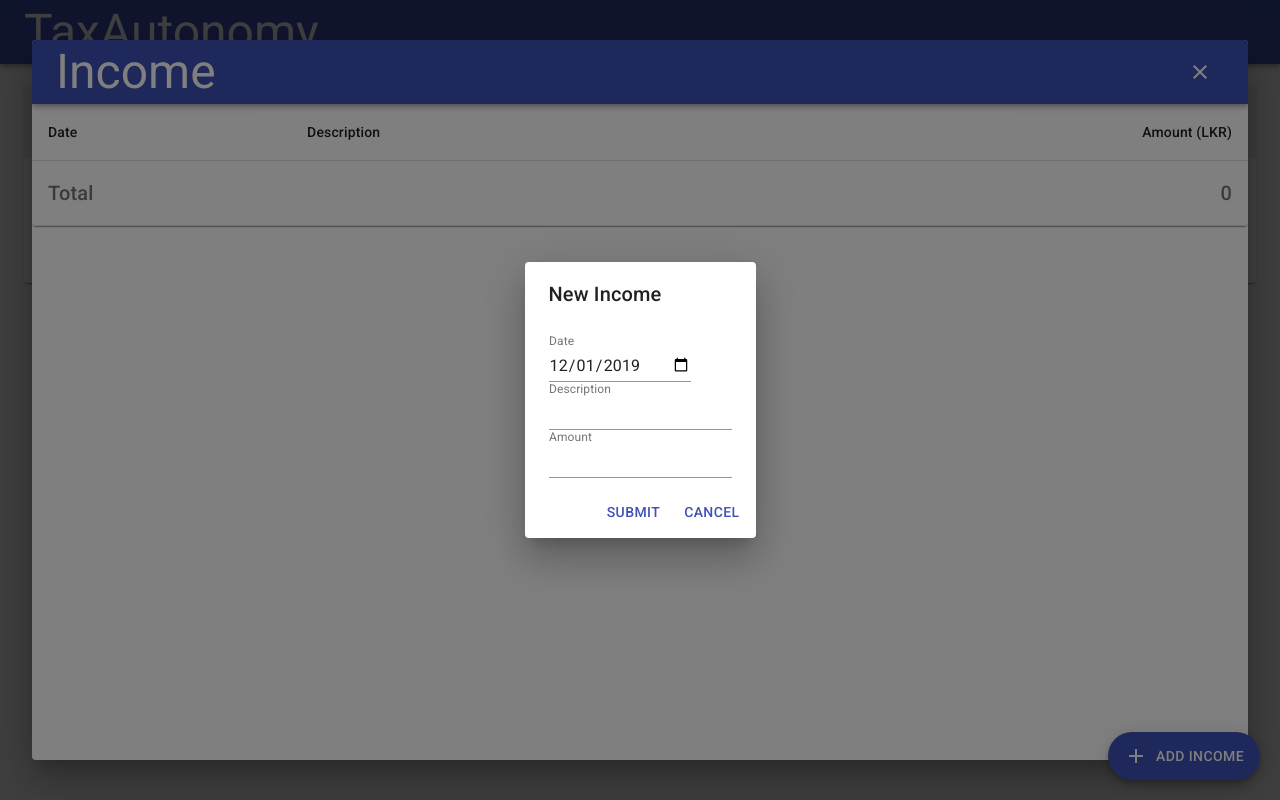
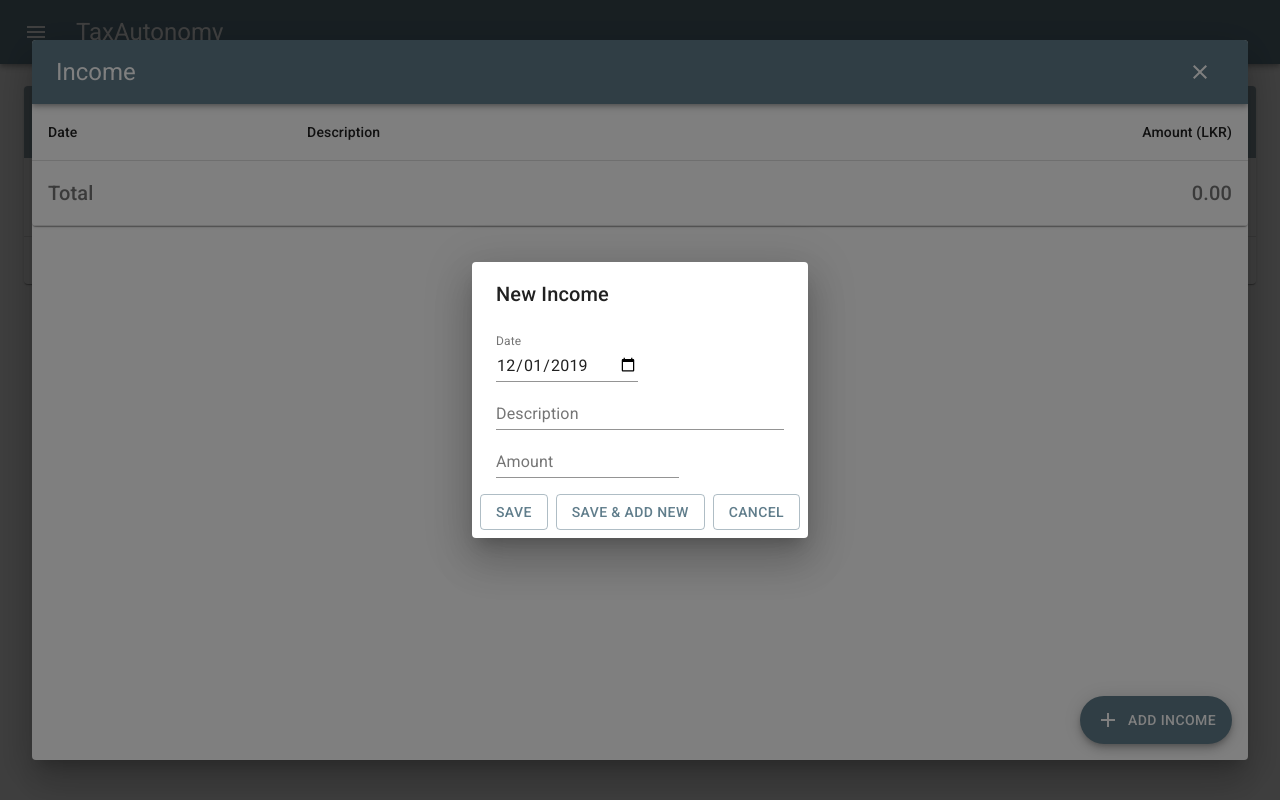
Before and after one commit to taxautonomy/web-ui, a React (Create React App) app: page / in a window 1280 px wide. Both pictures are taken after a click on the button "ADD INCOME". Built offline with nearby package versions, Linux system fonts and the light colour scheme.

Commit message:
ui changes

```diff
--- a/src/App.js
+++ b/src/App.js
@@ -1,32 +1,42 @@
-import React, { Component } from 'react';
+import React from 'react';
 import TaxDiff from './components/TaxDiff/Main'
 import TaxCal from './components/TaxCal/Main'
-import Home from './components/Home'
 import { BrowserRouter as Router, Route } from 'react-router-dom'
 import CssBaseline from '@material-ui/core/CssBaseline';
 import Container from '@material-ui/core/Container';
 import Config from './Config'
-import { AppBar, Typography, Toolbar } from '@material-ui/core';
+import { AppBar, Typography, Toolbar, IconButton } from '@material-ui/core';
 import Summary from './components/TaxCal/Summary';
+import MenuIcon from '@material-ui/icons/Menu'
+import { createMuiTheme, makeStyles, ThemeProvider } from '@material-ui/core/styles';
+import { blueGrey } from '@material-ui/core/colors'
+const useStyles = makeStyles((theme) => ({
+  menuButton: {
+    marginRight: theme.spacing(2),
+  },
+}));
 
-class App extends Component {
-  baseUrl = new Config().getApiHost();
-  state = {
-    schemes: {}
+const theme = createMuiTheme({
+  palette:{
+    primary:blueGrey
   }
+});
 
-  componentDidMount() {
-
-  }
+export default function App() {
+  const baseUrl = new Config().getApiHost();
+  const classes = useStyles();
 
 
-  render() {
   return (
     <React.Fragment>
       <CssBaseline />
+      <ThemeProvider theme={theme}>
       <AppBar position="static">
         <Toolbar>
-          <Typography variant="h3" >
+          <IconButton edge="start" className={classes.menuButton} color="inherit" aria-label="menu">
+            <MenuIcon />
+          </IconButton>
+          <Typography variant="h5" >
             TaxAutonomy
           </Typography>
         </Toolbar>
@@ -38,9 +48,7 @@ class App extends Component {
           <Route path="/cal" component={TaxCal} />
         </Router>
       </Container>
+      </ThemeProvider>
     </React.Fragment>
   );
 }
-}
-
-export default App;
--- a/src/components/TaxCal/EntityList.js
+++ b/src/components/TaxCal/EntityList.js
@@ -1,4 +1,4 @@
-import React, { Component, useState, useEffect } from 'react'
+import React, {useState, useEffect } from 'react'
 
 // Material UI
 import Table from '@material-ui/core/Table';
@@ -11,33 +11,43 @@ import Paper from '@material-ui/core/Paper';
 import { TableFooter } from '@material-ui/core';
 import AddIcon from '@material-ui/icons/Add';
 import { Typography, Fab } from '@material-ui/core';
+import { makeStyles, useTheme } from '@material-ui/core/styles';
 
 import NewEntityDialog from './NewEntityDialog'
+
+const useStyles = makeStyles((theme) => ({
+  root: {
+    backgroundColor: theme.palette.background.paper,
+    position: 'relative',
+  },
+  fab: {
+    position: 'absolute',
+    bottom: theme.spacing(2),
+    right: theme.spacing(2),
+  },
+}));
+
 export default function EntityList(props) {
-  const list = props.list;
-  let total = 0;
-  list.forEach(i => (total += i.amt));
-  const [showModal, setShowModal] = useState(props.showNewEntityDialog?props.showNewEntityDialog:false);
+
+  const classes = useStyles();
+  const theme = useTheme();
+
+  const {entityType} = props;
+
+  const [showModal, setShowModal] = useState(props.showNewEntityDialog ? props.showNewEntityDialog : false);
   const openAddIncomeModal = () => {
     setShowModal(true);
   }
 
-  const addEntity = (entity) => {
-    setShowModal(false);
-    props.onAdd(entity);
+  const addEntity = (entityTypeKey, entity, keepOpen) => {
+    setShowModal(keepOpen);
+    props.onAdd(entityTypeKey, entity);
 
   }
 
-  useEffect(() => {
-
-    console.log(`EntityList:showNewEntityDialog :${props.showNewEntityDialog}`)
-
-  }, [])
-
   return (
-    <div>
-      <div>
-        <TableContainer component={Paper}>
+    <React.Fragment>
+      <TableContainer className={classes.root} component={Paper}>
         <Table aria-label="simple table">
           <TableHead>
             <TableRow>
@@ -47,34 +57,32 @@ export default function EntityList(props) {
             </TableRow>
           </TableHead>
           <TableBody>
-              {list.map((row) => (
+            {entityType.list.map((row) => (
               <TableRow key={row.id}>
                 <TableCell component="th" scope="row">{row.date.toISOString().slice(0, 10)}</TableCell>
                 <TableCell >{row.desc}</TableCell>
-                  <TableCell align="right">{row.amt}</TableCell>
+                <TableCell align="right">{row.amt.toFixed(2)}</TableCell>
               </TableRow>
             ))}
           </TableBody>
           <TableFooter>
             <TableRow>
               <TableCell colSpan="2"><Typography variant="h6">Total</Typography></TableCell>
-                <TableCell align="right"><Typography variant="h6">{total}</Typography></TableCell>
+              <TableCell align="right"><Typography variant="h6">{entityType.total.toFixed(2)}</Typography></TableCell>
             </TableRow>
           </TableFooter>
         </Table>
       </TableContainer>
-      </div>
-      <div style={{ paddingTop: '10px' }}>
+
       <Fab variant="extended"
         color="primary"
         aria-label="add"
-          position="fixed"
-          style={{ margin: 0, top: 'auto', right: 20, bottom: 20, left: 'auto', position: 'fixed' }} onClick={openAddIncomeModal}
+        className={classes.fab}
+        onClick={()=> openAddIncomeModal()}
       >
-          <AddIcon />&nbsp;&nbsp;Add {props.entityName}
+        <AddIcon />&nbsp;&nbsp;Add {entityType.name}
       </Fab>
-      </div>
-      <NewEntityDialog open={showModal} onSubmit={addEntity} onCancel={()=>{setShowModal(false)}} entityName={props.entityName}/>
-    </div>
+      <NewEntityDialog open={showModal} onSubmit={addEntity} onCancel={() => { setShowModal(false) }} entityType={entityType} />
+    </React.Fragment>
   )
 }
--- a/src/components/TaxCal/Main.js
+++ b/src/components/TaxCal/Main.js
@@ -7,8 +7,7 @@ import Tab from '@material-ui/core/Tab';
 import Typography from '@material-ui/core/Typography';
 import Box from '@material-ui/core/Box';
 import EntityList from './EntityList';
-import AddIcon from '@material-ui/icons/Add'
-import { Container, Card, Grid, CardContent, Paper, CardActions, IconButton, Button } from '@material-ui/core';
+import { Card, Grid, CardContent, CardActions, Button } from '@material-ui/core';
 
 function TabPanel(props) {
   const { children, value, index, ...other } = props;
--- a/src/components/TaxCal/NewEntityDialog.js
+++ b/src/components/TaxCal/NewEntityDialog.js
@@ -1,4 +1,4 @@
-import React, {useState} from 'react'
+import React, { useState } from 'react'
 import Dialog from '@material-ui/core/Dialog';
 import DialogActions from '@material-ui/core/DialogActions';
 import DialogContent from '@material-ui/core/DialogContent';
@@ -6,23 +6,39 @@ import DialogContentText from '@material-ui/core/DialogContentText';
 import DialogTitle from '@material-ui/core/DialogTitle';
 import Button from '@material-ui/core/Button';
 import TextField from '@material-ui/core/TextField'
+import { useMediaQuery, AppBar, Typography, Toolbar } from '@material-ui/core'
+import { makeStyles, useTheme } from '@material-ui/core/styles';
+
+const useStyles = makeStyles((theme) => ({
+  entityListDialogPaper: {
+    minHeight: '90vh',
+    maxHeight: '90vh',
+  }
+}));
 
 export default function NewEntityDialog(props) {
-  const [newEntity, setNewEntity] = useState({
+
+  const emptyEntity = {
     date: new Date().toISOString().slice(0, 10),
     desc: '',
     amt: 0
-  });
+  };
 
-  const handleSubmit = () => {
+  const [newEntity, setNewEntity] = useState(emptyEntity);
+
+  const theme = useTheme();
+  const fullScreen = useMediaQuery(theme.breakpoints.down('xs'));
+
+  const handleSubmit = (keepOpen) => {
+
     var entity = {
       date: new Date(newEntity.date),
       desc: newEntity.desc,
       amt: parseInt(newEntity.amt)
     };
 
-    props.onSubmit(entity);
-
+    props.onSubmit(props.entityType.key, entity, keepOpen);
+    setNewEntity(emptyEntity);
   }
 
   const handleInputChange = (event) => {
@@ -37,14 +53,19 @@ export default function NewEntityDialog(props) {
     });
 
   }
+
+  const DialogTitleBar = () => (fullScreen ? (<AppBar position="static" >
+    <Toolbar>
+      <Typography variant="h5" style={{ flexGrow: 1 }}>
+        New {props.entityType.name} - TaxAutonomy
+    </Typography>
+    </Toolbar>
+  </AppBar>) : <DialogTitle id="form-dialog-title">New {props.entityType.name}</DialogTitle>);
+
   return (
-        <Dialog open={props.open} aria-labelledby="form-dialog-title">
-        <DialogTitle id="form-dialog-title">New {props.entityName}</DialogTitle>
+    <Dialog open={props.open} fullScreen={fullScreen} aria-labelledby="form-dialog-title">
+      <DialogTitleBar/>
       <DialogContent>
-          {/* <DialogContentText>
-            To subscribe to this website, please enter your email address here. We will send updates
-            occasionally.
-          </DialogContentText> */}
         <div className="modalInputRow">
           <TextField
             id="date"
@@ -53,23 +74,19 @@ export default function NewEntityDialog(props) {
             name="date"
             value={newEntity.date}
             onChange={handleInputChange}
-              InputLabelProps={{
-                shrink: true,
-              }}
           />
 
         </div>
         <div className="modalInputRow">
           <TextField
             id="desc"
+            fullWidth={true}
             label="Description"
             type="text"
             name="desc"
             value={newEntity.desc}
             onChange={handleInputChange}
-              InputLabelProps={{
-                shrink: true,
-              }}
+
           />
         </div>
         <div className="modalInputRow">
@@ -78,20 +95,14 @@ export default function NewEntityDialog(props) {
             label="Amount"
             type="text"
             name="amt"
-              value={newEntity.amt>0? newEntity.amt:''}
+            value={newEntity.amt > 0 ? newEntity.amt : ''}
             onChange={handleInputChange}
-              InputLabelProps={{
-                shrink: true,
-              }}
           />          </div>
       </DialogContent>
       <DialogActions>
-          <Button onClick={handleSubmit} color="primary">
-            Submit
-          </Button>
-          <Button onClick={() => props.onCancel()} color="primary">
-            Cancel
-          </Button>
+        <Button id="save" onClick={()=>handleSubmit(false)} variant="outlined" color="primary">Save</Button>
+        <Button onClick={()=>handleSubmit(true)} variant="outlined" color="primary">Save & Add New</Button>
+        <Button onClick={() => props.onCancel()} variant="outlined" color="primary">Cancel</Button>
       </DialogActions>
     </Dialog>
   )
--- a/src/components/TaxCal/Summary.js
+++ b/src/components/TaxCal/Summary.js
@@ -5,11 +5,9 @@ import MoreVertIcon from '@material-ui/icons/MoreVert'
 import CloseIcon from '@material-ui/icons/Close'
 import {
   Typography,
-  Container,
   Card,
   Grid,
   CardContent,
-  Paper,
   CardActions,
   IconButton,
   Button,
@@ -19,20 +17,11 @@ import {
   AppBar,
   Toolbar,
   Transition,
-  useMediaQuery
+  useMediaQuery,
+  TableCell, Table, TableRow, TableBody
 } from '@material-ui/core';
 
-import {
-  red
-} from '@material-ui/core/colors'
-import NewEntityDialog from './NewEntityDialog';
 
-function a11yProps(index) {
-  return {
-    id: `simple-tab-${index}`,
-    'aria-controls': `simple-tabpanel-${index}`,
-  };
-}
 
 const useStyles = makeStyles((theme) => ({
   root: {
@@ -40,7 +29,7 @@ const useStyles = makeStyles((theme) => ({
     backgroundColor: theme.palette.background.paper,
   },
   card: {
-    minWidth: 275,
+    minWidth: 265,
   },
   cardTitle: {
     fontSize: 14,
@@ -49,10 +38,11 @@ const useStyles = makeStyles((theme) => ({
     marginBottom: 12,
   },
   cardAvatar: {
-    backgroundColor: theme.palette.secondary.light
+    backgroundColor: theme.palette.secondary.dark
   },
   cardHeader: {
-    backgroundColor: theme.palette.type === 'light' ? theme.palette.grey[200] : theme.palette.grey[700],
+    backgroundColor: theme.palette.primary.light,
+    fontSize: '18px'
   },
   entityListDialogAppBar: {
     position: 'relative',
@@ -63,7 +53,11 @@ const useStyles = makeStyles((theme) => ({
   },
   entityListDialogPaper: {
     minHeight: '90vh',
-    maxHeight: '90vh',}
+    maxHeight: '90vh',
+  },
+  menuButton: {
+    marginRight: theme.spacing(2),
+  },
 }));
 
 function guid() {
@@ -74,14 +68,23 @@ function guid() {
 }
 
 function SummaryCard(props) {
+  const { entityType } = props;
   const classes = useStyles();
 
+  const getLatestRecord = list => {
+    if (list.length == 0)
+      return null
+    return list.reduce(function (a, b) { return a.date > b.date ? a : b; }, { date: new Date(0, 0, 0) });
+  }
+
+  const latestRecord = getLatestRecord(entityType.list);
+  const latestRecordString = latestRecord ? `${latestRecord.date.toDateString()} - ${latestRecord.desc} - ${latestRecord.amt.toFixed(2)}` : 'no records found';
   return (
     <Card className={classes.card} >
       <CardHeader className={classes.cardHeader}
         avatar={
           <Avatar aria-label="recipe" className={classes.cardAvatar}>
-            {props.title.substring(0, 2)}
+            {entityType.title.substring(0, 2)}
           </Avatar>
         }
         action={
@@ -89,19 +92,32 @@ function SummaryCard(props) {
             <MoreVertIcon />
           </IconButton>
         }
-        title={props.title}
-        subheader="September 14, 2016"
+        title={
+          <Typography variant="h6">{entityType.title}</Typography>}
       />
-      <CardContent>
-        <Typography className={classes.cardTitle} color="textSecondary" gutterBottom>
-          {props.title}
-        </Typography>
-        <Typography variant="body2" component="p">{props.total.toFixed(2)}</Typography>
+      <CardContent style={{ padding: '0' }}>
+        <Table>
+          <TableBody>
+            <TableRow>
+              <TableCell>
+                <Typography className={classes.cardTitle} color="textSecondary" gutterBottom>
+                  Total (LKR)
+                </Typography>
+                <Typography variant="body2" component="p" style={{ fontWeight: 'bold' }}>{entityType.total.toFixed(2)}</Typography>
+              </TableCell>
+              <TableCell>
+                <Typography className={classes.cardTitle} color="textSecondary" gutterBottom>
+                  Latest Record
+                </Typography>
+                <Typography variant="body2" component="p">{latestRecordString}</Typography>
+              </TableCell>
+            </TableRow>
+          </TableBody>
+        </Table>
       </CardContent>
-      <CardActions>
-        <Button size="small" onClick={props.onClickMoreInfo}>more info</Button>
-        {/* <IconButton size="small"><AddIcon/></IconButton> */}
-        <Button size="small" onClick={props.onClickAdd}>add {props.entityName}</Button>
+      <CardActions style={{ justifyContent: 'space-between' }}>
+        <Button size="small" color="primary" onClick={props.onClickMoreInfo}>more info</Button>
+        <Button size="small" color="primary" onClick={props.onClickAdd}>add {entityType.name}</Button>
       </CardActions>
     </Card>);
 }
@@ -110,101 +126,102 @@ function EntityListDialog(props) {
   const classes = useStyles();
   const theme = useTheme();
   const fullScreen = useMediaQuery(theme.breakpoints.down('xs'));
-  console.log(`showNewEntityDialog: ${props.showNewEntityDialog}`);
+
   return (
-    <Dialog fullWidth={true} classes={fullScreen?{}:{paper:classes.entityListDialogPaper}}  maxWidth="lg" fullScreen={fullScreen} open={props.open} onClose={props.onClose} TransitionComponent={Transition} >
+    <Dialog fullWidth={true}
+      classes={fullScreen ? {} : { paper: classes.entityListDialogPaper }}
+      maxWidth="lg"
+      fullScreen={fullScreen}
+      open={props.open}
+      onClose={props.onClose}
+      TransitionComponent={Transition} >
       <AppBar position="static" >
         <Toolbar>
-          <Typography variant="h3"  style={{flexGrow:1}}>
-            {props.title}
+          <Typography variant="h5" style={{ flexGrow: 1 }}>
+            {props.entityType.title} {fullScreen ? ' - TaxAutonomy' : ''}
           </Typography>
           <IconButton color="inherit" onClick={props.onClose} aria-label="close">
             <CloseIcon />
           </IconButton>
         </Toolbar>
       </AppBar>
-      <EntityList list={props.list} entityName={props.entityName} onAdd={props.onAdd} showNewEntityDialog={props.showNewEntityDialog} />
+      <EntityList entityType={props.entityType} onAdd={props.onAdd} showNewEntityDialog={props.showNewEntityDialog} />
     </Dialog>
   )
 }
-export default function Summary() {
-  const classes = useStyles();
-  const [incomeList, setIncomeList] = useState([]);
-  const [qualifyingPaymentList, setQualifyingPaymentList] = useState([]);
-  const [taxPaymentList, setTaxPaymentList] = useState([]);
-  const [openEntityListDialog, setOpenEntityListDialog] = useState(null);
+
+function EntityTypeGridItem(props) {
+  const { entityType, onAdd, ...other } = props
+  const [openEntityListDialog, setOpenEntityListDialog] = useState(false);
   const [openNewEntityDialog, setOpenNewEntityDialog] = useState(false);
-  const totals = { income: 0, qualifyingPayment: 0, taxPayment: 0 }
-  incomeList.forEach(i => totals.income += i.amt);
-  qualifyingPaymentList.forEach(i => totals.qualifyingPayment += i.amt);
-  taxPaymentList.forEach(i => totals.taxPayment += i.amt);
 
-  const incomeAdded = income => {
-    income.id = guid();
-    console.log("new income:", income)
-    const newList = incomeList.concat(income);
-
-    setIncomeList(newList);
+  const handleAdd = (entityTypeKey, entity) => {
+    onAdd(entityTypeKey, entity);
     setOpenNewEntityDialog(false);
   }
 
-  const qualifyingPaymentAdded = payment => {
-    payment.id = guid();
-    console.log("new qualifying payment:", payment)
-    const newList = qualifyingPaymentList.concat(payment);
-
-    setQualifyingPaymentList(newList);
-  }
-
-  const taxPaymentAdded = payment => {
-    payment.id = guid();
-    console.log("new tax payment:", payment)
-    const newList = taxPaymentList.concat(payment);
-
-    setTaxPaymentList(newList);
-  }
-
-  const showEntityListDialog = (entityType, showNewEntityDialog) => {
-    setOpenEntityListDialog(entityType);
+  const showEntityListDialog = (showNewEntityDialog) => {
+    setOpenEntityListDialog(true);
     setOpenNewEntityDialog(showNewEntityDialog);
   }
 
   const hideEntityListDialog = () => {
-    setOpenEntityListDialog(null);
+    setOpenEntityListDialog(false);
     setOpenNewEntityDialog(false);
   }
-  const bull = <span className={classes.bullet}>•</span>;
 
-  const getEntityKey = (str) => (
-    str.toLowerCase().replace(/[^a-zA-Z0-9]+(.)/g, (m, chr) => chr.toUpperCase()))
+  return (
+    <Grid item {...other}>
+      <SummaryCard entityType={entityType}
+        onClickMoreInfo={() => showEntityListDialog(false)}
+        onClickAdd={() => showEntityListDialog(true)} />
+      <EntityListDialog entityType={entityType}
+        open={openEntityListDialog}
+        showNewEntityDialog={openNewEntityDialog}
+        onClose={() => hideEntityListDialog()}
+        onAdd={handleAdd} />
+    </Grid>
+  )
+}
 
-  const GridItemContent = (props) => {
-    const { entityType, title, onAdd, list } = props
-    const entityKey = getEntityKey(entityType);
-    return (
-      <React.Fragment>
-        <SummaryCard title={title} entityName={entityType} total={totals[entityKey]}
-          onClickMoreInfo={() => showEntityListDialog(entityKey, false)}
-          onClickAdd={() => showEntityListDialog(entityKey, true)} />
-        <EntityListDialog title={title} list={list} entityName={entityType}
-          open={openEntityListDialog === entityKey}
-          showNewEntityDialog={openNewEntityDialog}
-          onClose={() => hideEntityListDialog()}
-          onAdd={onAdd} />
-      </React.Fragment>
-    )
+const entityTypeArray = [
+  { key: 'income', name: 'Income', title: 'Income', list: [], total: 0 },
+  { key: 'qualifyingPayment', name: 'Qualifying Payment', title: 'Qualifying Payments', list: [], total: 0 },
+  { key: 'taxPayment', name: 'Tax Payment', title: 'Tax Payments', list: [], total: 0 }]
+
+const entityTypes = {};
+entityTypeArray.forEach(i => entityTypes[i.key] = i);
+
+export default function Summary() {
+  const [entities, setEntities] = useState(entityTypes);
+
+  const entityAdded = (entityTypeKey, newEntity) => {
+    newEntity.id = guid();
+    const newList = entities[entityTypeKey].list.concat(newEntity);
+    updateList(entityTypeKey, newList);
+    console.log(`new ${entityTypeKey} added :`, newEntity)
   }
+
+  const updateList = (entityTypeKey, newList) => {
+
+    let newTotal = 0;
+    newList.forEach(i => newTotal += i.amt);
+
+    setEntities({
+      ...entities,
+      [entityTypeKey]: {
+        ...entities[entityTypeKey],
+        list: newList,
+        total: newTotal
+      }
+    })
+  }
+
   return (
     <Grid container style={{ marginTop: 10 }} spacing={3}>
-      <Grid item xs={12} sm={12} md={4}>
-        <GridItemContent entityType="Income" title="Income" onAdd={incomeAdded} list={incomeList} />
-      </Grid>
-      <Grid item xs={12} sm={6} md={4}>
-        <GridItemContent entityType="Qualifying Payment" title="Qualifying Payments" onAdd={qualifyingPaymentAdded} list={qualifyingPaymentList} />
-      </Grid>
-      <Grid item xs={12} sm={6} md={4}>
-        <GridItemContent entityType="Tax Payment" title="Tax Payments" onAdd={taxPaymentAdded} list={taxPaymentList} />
-      </Grid>
+      <EntityTypeGridItem entityType={entities['income']} onAdd={entityAdded} xs={12} sm={12} md={4} />
+      <EntityTypeGridItem entityType={entities['qualifyingPayment']} onAdd={entityAdded} xs={12} sm={6} md={4} />
+      <EntityTypeGridItem entityType={entities['taxPayment']} onAdd={entityAdded} xs={12} sm={6} md={4} />
     </Grid>
   );
 }
```
Lines whose indentation alone changed are shown as unchanged.
